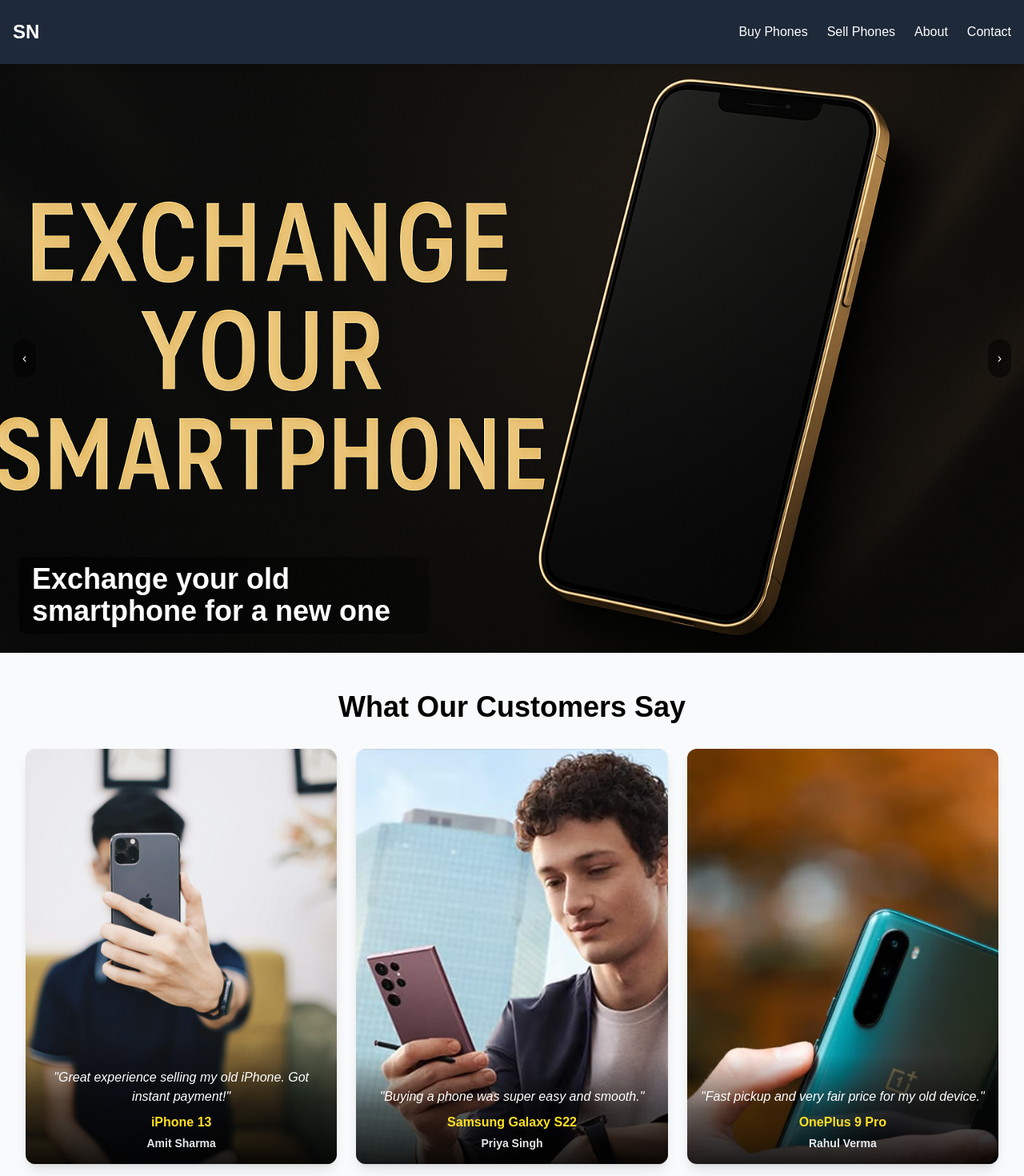
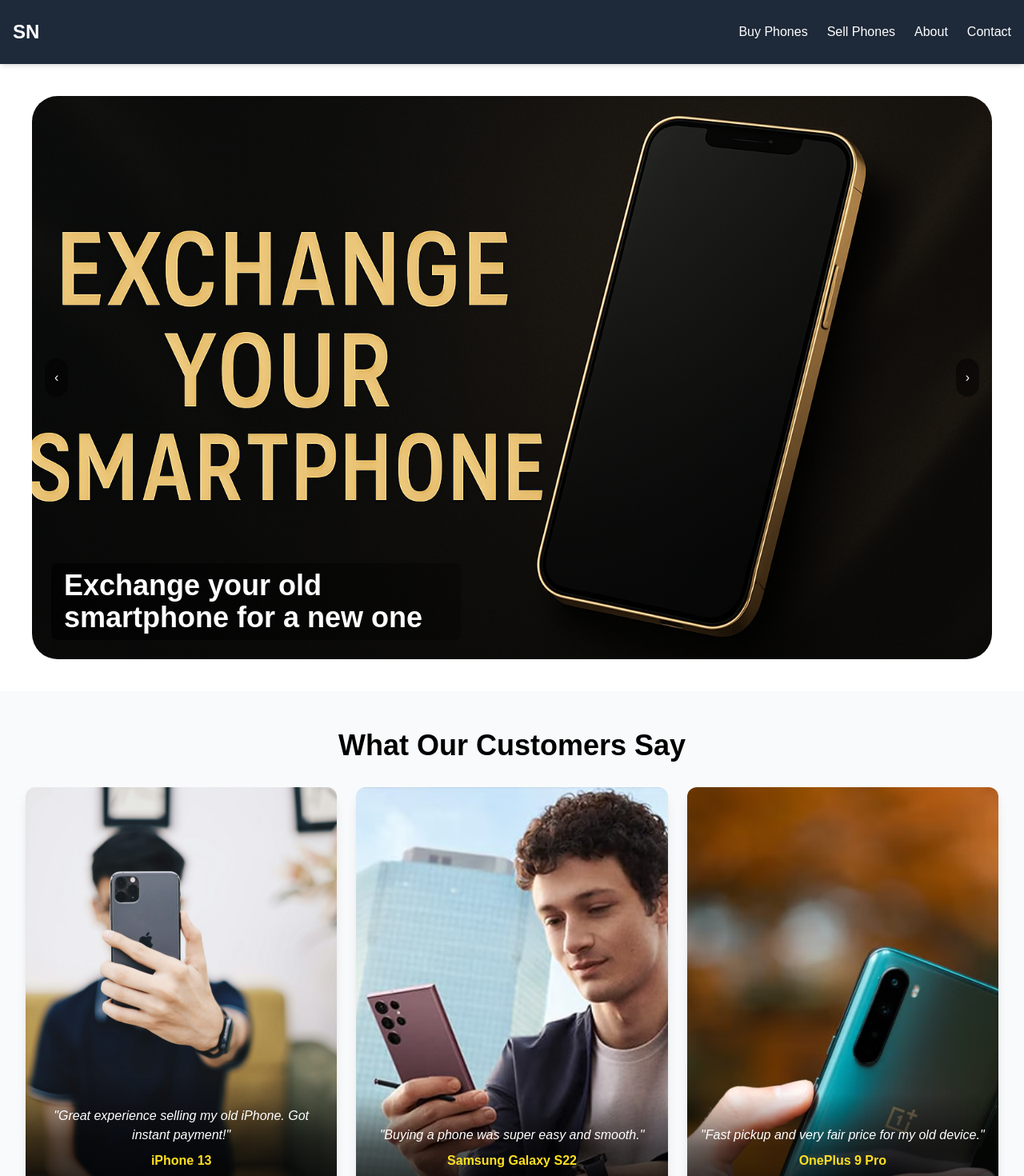
Before and after one commit to ayush03-github/mobile-fare, a Next.js app: page / in a window 1280 px wide. Shown: the top 1470 px of the page at 80% size. Built offline with nearby package versions, Linux system fonts and the light colour scheme.

Commit message:
fix postioning

```diff
--- a/components/CustomerReviews.js
+++ b/components/CustomerReviews.js
@@ -40,7 +40,7 @@ export default function CustomerReviews() {
   }, [])
 
   return (
-    <section className="py-12 bg-gray-50">
+    <section className="py-12 bg-gray-50 flex justify-center">
       <div className="container px-4 sm:px-6 lg:px-8 text-center">
         <h2 className="text-2xl sm:text-3xl lg:text-4xl font-bold mb-8">
           What Our Customers Say
--- a/components/LandingCarousel.js
+++ b/components/LandingCarousel.js
@@ -7,6 +7,7 @@ const slides = [
   { id: 1, image: "/images/exchange.jpg", text: "Exchange your old smartphone for a new one" },
   { id: 2, image: "/images/samsung.jpg", text: "Buy top Samsung phones" },
   { id: 3, image: "/images/oneplus.jpg", text: "Get the latest OnePlus deals" },
+  { id: 4, image: "/images/iphone.jpg", text: "Get the latest iphone deals" },
 ]
 
 export default function LandingCarousel() {
@@ -16,7 +17,8 @@ export default function LandingCarousel() {
   const prevSlide = () => setCurrent((prev) => (prev - 1 + slides.length) % slides.length)
 
   return (
-    <div className="relative w-full h-[calc(100vh-4rem)] overflow-hidden">
+    <div className="p-3 sm:p-10">
+      <div className="relative w-full h-[calc(100vh-6rem)] overflow-hidden rounded-4xl">
         {slides.map((slide, index) => (
           <motion.div
             key={slide.id}
@@ -68,5 +70,7 @@ export default function LandingCarousel() {
           ›
         </button>
       </div>
+    </div>
+
   )
 }
```
Also changed, not shown: public/images/iphone.jpg, public/images/samsung.jpg. Lines whose indentation alone changed are shown as unchanged.
